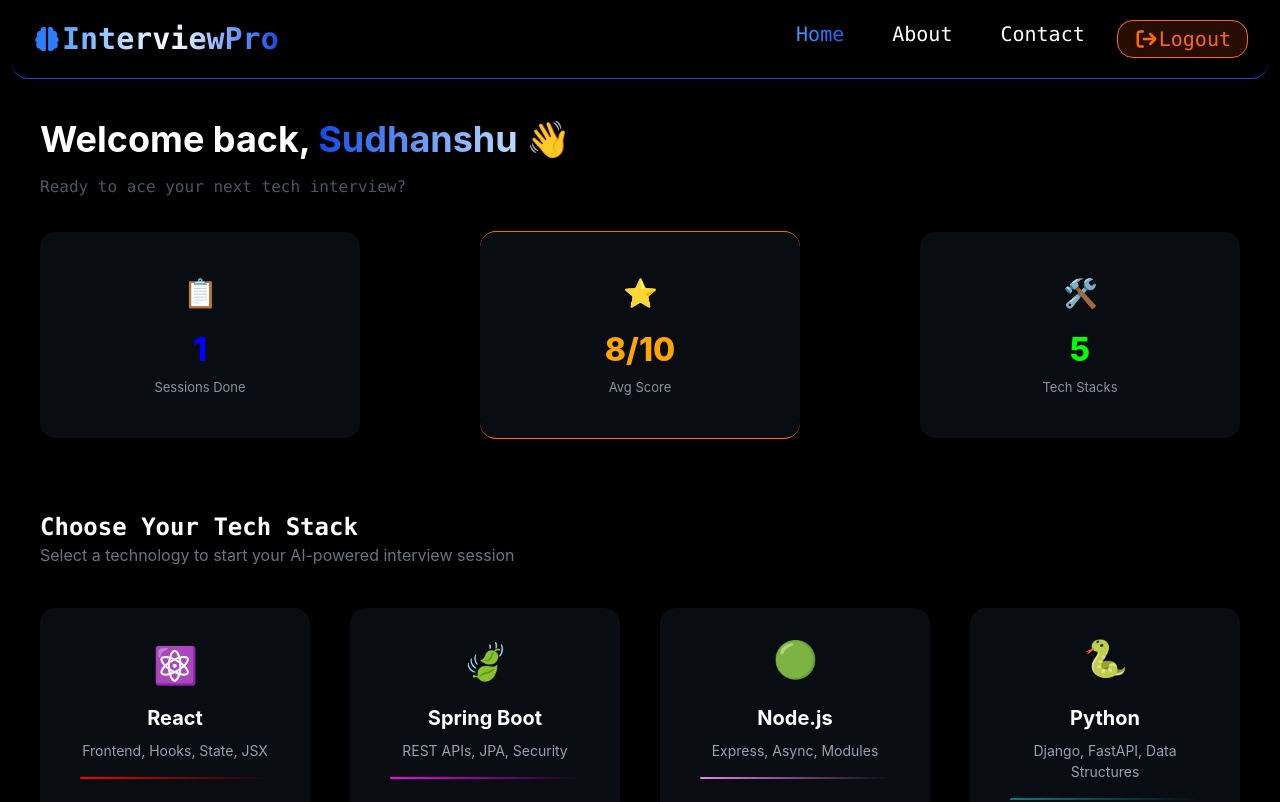
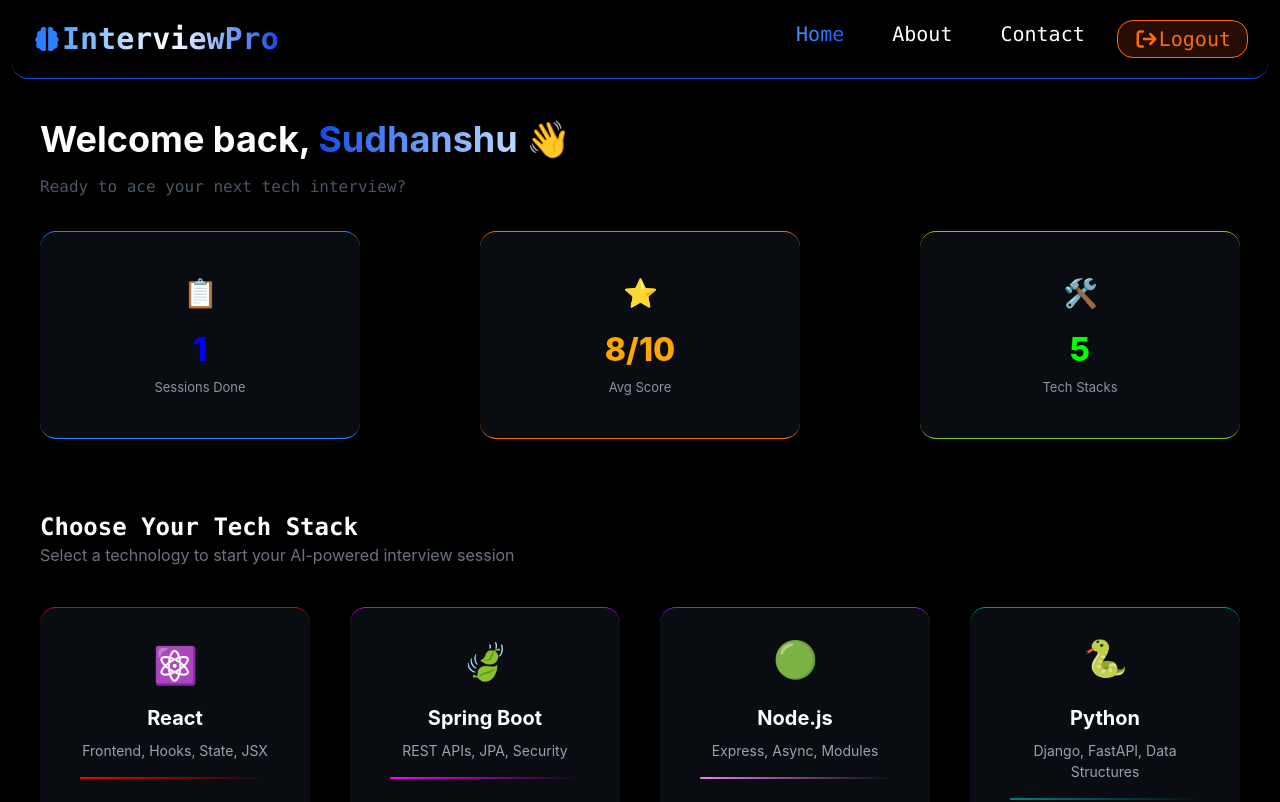
Before and after one commit to sudhanshukoli/InterviewPro, a React (Vite) app: page / in a window 1280 px wide. Shown: the top 802 px of the page. Built offline with nearby package versions, Linux system fonts and the light colour scheme; sample sign-in values are in the browser's storage.

Commit message:
fixed border color issue

```diff
--- a/src/components/home/Dashboard.jsx
+++ b/src/components/home/Dashboard.jsx
@@ -1,6 +1,12 @@
 import { motion } from "motion/react";
 
 export default function Dashboard(){
+
+    const borderColors = {
+        orange: "border-orange-500",
+        blue: "border-blue-500",
+        lime: "border-lime-500"
+    };
 
     return(<>
         <div className="m-auto p-10">
@@ -18,7 +24,7 @@ export default function Dashboard(){
                 { label: "Tech Stacks", value: 5, icon: "🛠️", color: "lime" },
             ].map((stat, i) => (
                 <motion.div initial={{ y:40, opacity: 0}} transition={{duration: 0.8, delay: i*0.2,  ease: "easeInOut"}} animate={{y: 0, opacity: 1}}
-                            key={i} className={` bg-gray-800/30 border-t border-b rounded-2xl border-${stat.color}-500 p-10 w-50 m-auto md:w-100`}>
+                            key={i} className={` bg-gray-800/30 border-t border-b rounded-2xl ${borderColors[stat.color]} p-10 w-50 m-auto md:w-100`}>
                 <div style={{ fontSize: 28, marginBottom: 12 }}>{stat.icon}</div>
                 <div style={{ fontSize: 32, fontWeight: 800, color: stat.color }}>{stat.value}</div>
                 <div style={{ fontSize: 13, color: "#8B949E", marginTop: 4 }}>{stat.label}</div>
--- a/src/components/home/TechSelection.jsx
+++ b/src/components/home/TechSelection.jsx
@@ -3,6 +3,20 @@ import { motion } from "motion/react";
 import { STACKS } from "../../data/dashboardData/TechStack";
 
 export default function TechSelection(){
+
+    const borderColors = {
+        red: "border-red-600",
+        fuchsia: "border-fuchsia-600",
+        violet: "border-violet-600",
+        teal: "border-teal-600",
+        lime: "border-lime-600",
+        orange: "border-orange-600",
+        blue: "border-blue-600",
+        pink: "border-pink-600",
+        purple: "border-purple-600",
+        green: "border-green-600"
+    };
+
     return(<>
         {/* Stack Selection */}
         <div className="m-auto px-10">
@@ -12,7 +26,7 @@ export default function TechSelection(){
             <div className="grid grid-cols-4 gap-10 mb-10" >
             {STACKS.map((stack, i) => (
                 <motion.div initial={{y:20, opacity: 0}} animate={{ y:0, opacity: 1 }} transition={{  duration: 1, delay: i*0.2,  ease: "easeInOut"  }}
-                             key={stack.id} className={` bg-gray-800/30 border-t border-b border-${stack.color}-600 rounded-2xl p-10 `}
+                             key={stack.id} className={` bg-gray-800/30 border-t border-b ${borderColors[stack.color]} rounded-2xl p-10 `}
                 onClick={() => console.log("We have to create fun to start interview")}>
 
                     <motion.div animate={{ y: [0, -10, 0] }} transition={{  duration: 2,  repeat: Infinity, delay: i*0.2,  ease: "easeInOut"  }}
```
